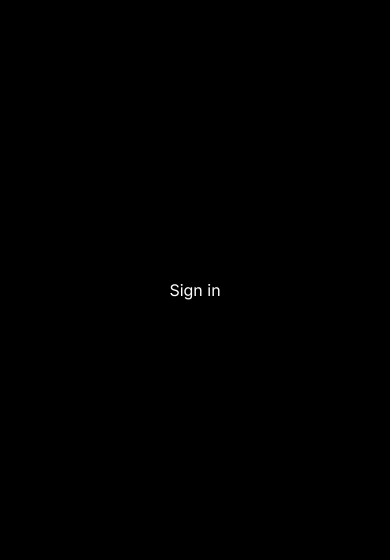
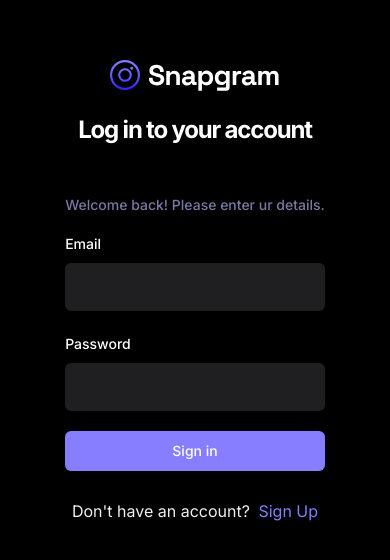
Before and after one commit to temogogitidze/insta-clone-react, a React (Vite) app: page /sign-in in a window 390 px wide. Shown: the part 132-692 px from the top of the page. Built offline with nearby package versions, Linux system fonts and the light colour scheme; no server answers.

Commit message:
feat: add signin page

```diff
--- a/src/_auth/forms/SigninForm.tsx
+++ b/src/_auth/forms/SigninForm.tsx
@@ -1,7 +1,136 @@
-import React from "react";
+import { z } from "zod";
+import { zodResolver } from "@hookform/resolvers/zod";
+import { useForm } from "react-hook-form";
+import { Link, useNavigate } from "react-router-dom";
 
-const SignInForm = () => {
-    return <div>Sign in</div>;
+import {
+    Form,
+    FormControl,
+    FormField,
+    FormItem,
+    FormLabel,
+    FormMessage,
+} from "@/components/ui/form";
+import { Input } from "@/components/ui/input";
+
+import { Button } from "@/components/ui/button";
+import { SigninValidation } from "@/lib/validation";
+import Loader from "@/components/shared/Loader";
+import { useToast } from "@/components/ui/use-toast";
+import { useSignInAccount } from "@/lib/react-query/queriesAndMutations";
+import { useUserContext } from "@/context/AuthContext";
+
+const SigninForm = () => {
+    const { toast } = useToast();
+    const navigate = useNavigate();
+
+    const { checkAuthUser, isLoading: isUserLoading } = useUserContext();
+
+    const { mutateAsync: signInAccount, isPending: isSigningIn } =
+        useSignInAccount();
+
+    const form = useForm<z.infer<typeof SigninValidation>>({
+        resolver: zodResolver(SigninValidation),
+        defaultValues: {
+            email: "",
+            password: "",
+        },
+    });
+
+    async function onSubmit(values: z.infer<typeof SigninValidation>) {
+        const session = await signInAccount({
+            email: values.email,
+            password: values.password,
+        });
+
+        if (!session) {
+            return toast({
+                title: "Sign up failed. Please try again",
+            });
+        }
+
+        const isLoggedIn = await checkAuthUser();
+
+        if (isLoggedIn) {
+            form.reset();
+            navigate("/");
+        } else {
+            return toast({ title: "Sign up failed. Please try again later" });
+        }
+    }
+
+    return (
+        <Form {...form}>
+            <div className="sm:w-420 flex-center flex-col">
+                <img src="/assets/images/logo.svg" alt="logo" />
+
+                <h2 className="h3-bold md:h2-bold pt-5 sm:pt-12">
+                    Log in to your account
+                </h2>
+                <p className="text-light-3 small-medium md:base-regular mt-12">
+                    Welcome back! Please enter ur details.
+                </p>
+
+                <form
+                    onSubmit={form.handleSubmit(onSubmit)}
+                    className="flex flex-col gap-5 w-full mt-4"
+                >
+                    <FormField
+                        control={form.control}
+                        name="email"
+                        render={({ field }) => (
+                            <FormItem>
+                                <FormLabel>Email</FormLabel>
+                                <FormControl>
+                                    <Input
+                                        type="email"
+                                        className="shad-input"
+                                        {...field}
+                                    />
+                                </FormControl>
+                                <FormMessage />
+                            </FormItem>
+                        )}
+                    />
+                    <FormField
+                        control={form.control}
+                        name="password"
+                        render={({ field }) => (
+                            <FormItem>
+                                <FormLabel>Password</FormLabel>
+                                <FormControl>
+                                    <Input
+                                        type="password"
+                                        className="shad-input"
+                                        {...field}
+                                    />
+                                </FormControl>
+                                <FormMessage />
+                            </FormItem>
+                        )}
+                    />
+                    <Button type="submit" className="shad-button_primary">
+                        {isUserLoading ? (
+                            <div className="flex-center gap-2">
+                                <Loader /> Loading ...
+                            </div>
+                        ) : (
+                            "Sign in"
+                        )}
+                    </Button>
+                    <p className="text-small-regular text-light-2 text-center mt-2">
+                        Don't have an account?{" "}
+                        <Link
+                            to="/sign-up"
+                            className="text-primary-500 text-small-semibold ml-1"
+                        >
+                            Sign Up
+                        </Link>
+                    </p>
+                </form>
+            </div>
+        </Form>
+    );
 };
 
-export default SignInForm;
+export default SigninForm;
--- a/src/context/AuthContext.tsx
+++ b/src/context/AuthContext.tsx
@@ -59,9 +59,10 @@
     };
 
     useEffect(() => {
-        // localStorage.getItem("cookieFallback") === null
-
-        if (localStorage.getItem("cookieFallback") === "[]") {
+        if (
+            localStorage.getItem("cookieFallback") === "[]" ||
+            localStorage.getItem("cookieFallback") === null
+        ) {
             console.log("shevida");
             navigate("/sign-in");
         }
--- a/src/lib/validation/index.ts
+++ b/src/lib/validation/index.ts
@@ -8,3 +8,10 @@
         .string()
         .min(8, { message: "Password must be at least 8 characters" }),
 });
+
+export const SigninValidation = z.object({
+    email: z.string().email(),
+    password: z
+        .string()
+        .min(8, { message: "Password must be at least 8 characters" }),
+});
```
